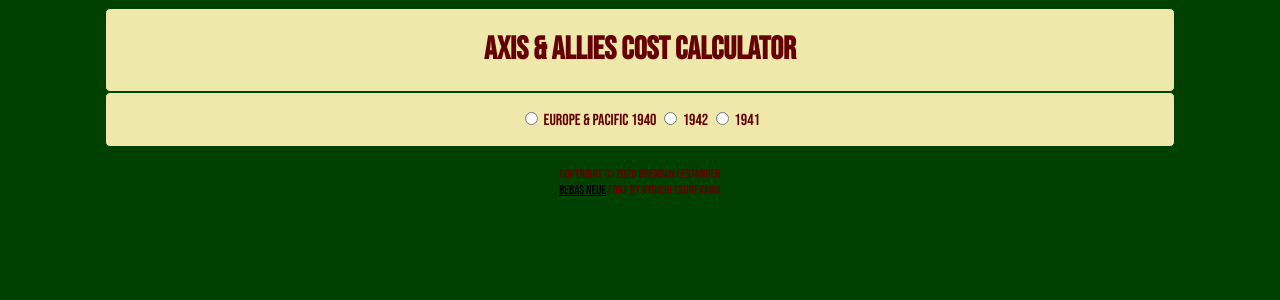
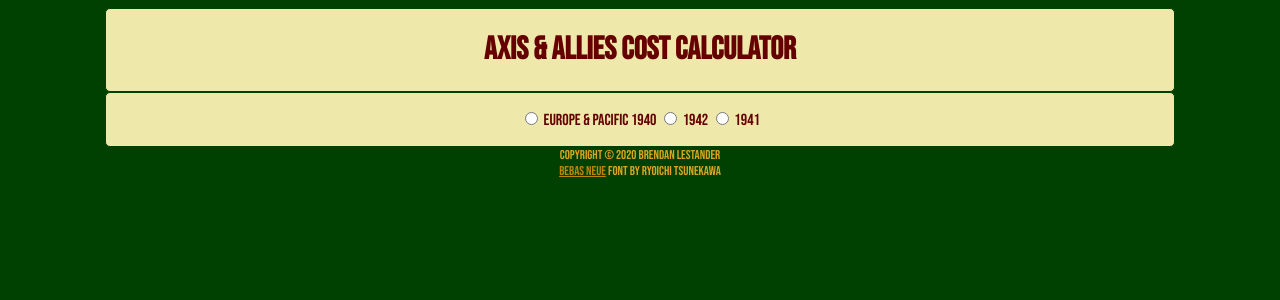
Before and after one commit to blestander/aa-cost-calculator, an Angular app: page / in a window 1280 px wide. Shown: the top 300 px of the page. Built offline with nearby package versions, Linux system fonts and the light colour scheme.

Commit message:
Changed colors for footer.

```diff
--- a/src/app/app.component.html
+++ b/src/app/app.component.html
@@ -2,6 +2,5 @@
     <app-header></app-header>
     <app-version-selector (changedVersion)="onVersionChange($event)"></app-version-selector>
     <app-cost-calculator *ngIf="version" [version]="version"></app-cost-calculator>
-    <br />
     <app-footer></app-footer>
 </div>
--- a/src/app/footer/footer.component.css
+++ b/src/app/footer/footer.component.css
@@ -1,8 +1,8 @@
 footer {
     text-align: center;
-    font-size: 80%
+    font-size: 80%;
+    color: goldenrod;
 }
-
 footer a {
-    color: black;
+    color: darkgoldenrod;
 }
```
